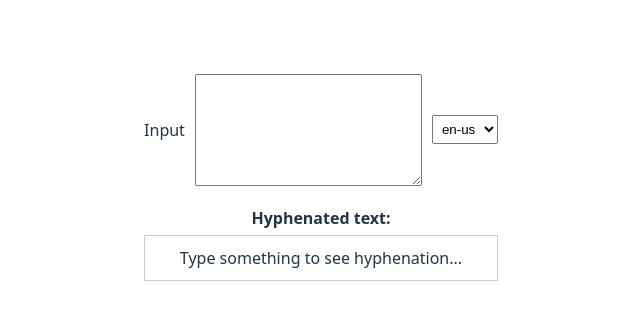
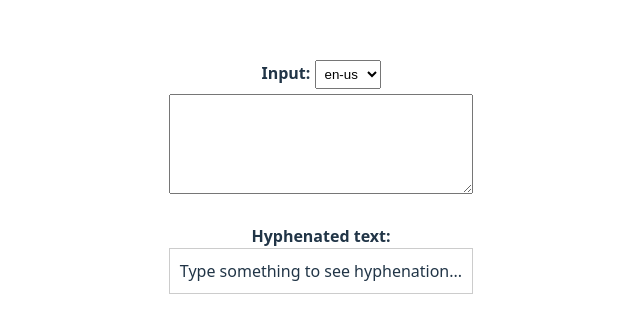
Before and after one commit to hetakanen/hyphenate-me, a React (Vite) app: page / in a window 1280 px wide. Shown: the part 223-556 px from the top of the page, without its empty margins (319-959 px from the left). Built offline with nearby package versions, Linux system fonts and the light colour scheme.

Commit message:
styles: Add clearer style values

```diff
--- a/src/App.tsx
+++ b/src/App.tsx
@@ -40,13 +40,9 @@ function App() {
 
   return (
     <div style={{ padding: '20px', maxWidth: '800px', margin: '0 auto' }}>
-      <div style={{ display: 'flex', gap: '10px', alignItems: 'center', marginBottom: '20px', flexWrap: 'wrap' }}>
-        <span>Input</span>
-        <textarea
-          value={inputText}
-          onChange={(e) => setInputText(e.target.value)}
-          style={{ padding: '5px', flex: '1', minHeight: '100px', resize: 'vertical', fontSize: '1rem' }}
-        />
+      <div style={{ marginBottom: '30px' }}>
+        <div style={{ marginBottom: '5px' }}>
+          <strong>Input: </strong>
           <select
             value={selectedLanguage}
             onChange={(e) => setSelectedLanguage(e.target.value as Language)}
@@ -59,9 +55,22 @@ function App() {
             ))}
           </select>
         </div>
-      <div style={{ marginTop: '10px' }}>
-        <strong>Hyphenated text:</strong>
-        <div style={{ padding: '10px', border: '1px solid #ccc', marginTop: '5px', wordWrap: 'break-word', overflowWrap: 'break-word' }}>
+        <textarea
+          value={inputText}
+          onChange={(e) => setInputText(e.target.value)}
+          style={{
+            width: '100%',
+            minHeight: '100px',
+            resize: 'vertical',
+            fontSize: '1rem',
+            boxSizing: 'border-box',
+            textAlign: 'center',
+            display: 'block',
+          }} />
+      </div>
+      <div>
+        <strong style={{ marginBottom: '5px' }}>Hyphenated text:</strong>
+        <div style={{ padding: '10px', border: '1px solid #ccc', wordWrap: 'break-word', overflowWrap: 'break-word' }}>
           {result || 'Type something to see hyphenation...'}
         </div>
       </div>
```
Lines whose indentation alone changed are shown as unchanged.
